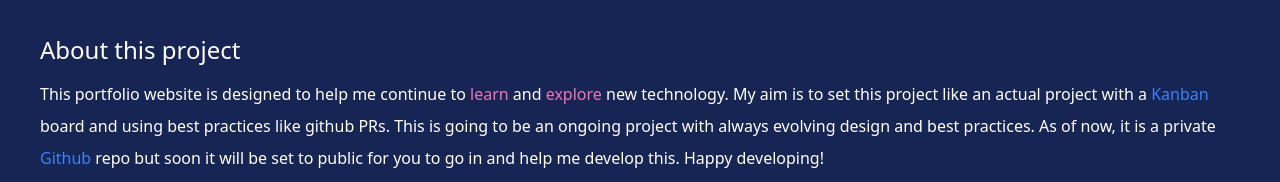
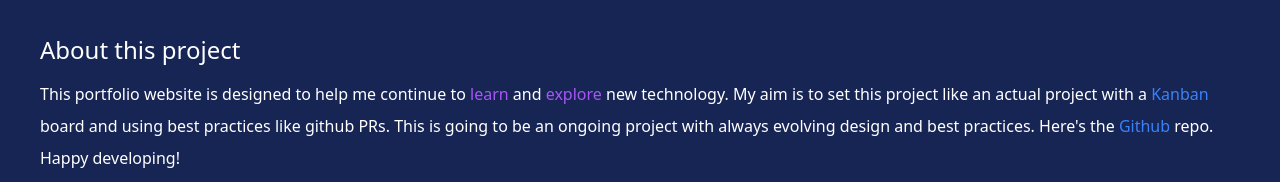
Before and after one commit to SalilMonga/SalilMonga.github.io, a Next.js app in the folder react-portfolio/: page /aboutMe in a window 1280 px wide. Shown: the part 770-952 px from the top of the page. Built offline with nearby package versions, Linux system fonts and the light colour scheme.

Commit message:
chore: Fixed non clickable words and updated gitignore

```diff
--- a/react-portfolio/app/secondPage/secondPage.tsx
+++ b/react-portfolio/app/secondPage/secondPage.tsx
@@ -3,12 +3,22 @@ export const SecondPage = () => {
     <div>
       <h3 className="py-1 text-2xl dark:text-white">About this project</h3>
       <p className="text-md text-gray-80 py-2 leading-8 dark:text-white">
-        This portfolio website is designed to help me continue to
-        <span className="text-purple-500 dark:text-pink-400"> learn</span> and
-        <span className="text-purple-500  dark:text-pink-400">
-          {" "}
-          explore
-        </span>{" "}
+        This portfolio website is designed to help me continue to{" "}
+        <a
+          className="text-purple-500 hover:text-pink-400"
+          href="https://nextjs.org/"
+          target="_blank"
+        >
+          learn{" "}
+        </a>
+        and{" "}
+        <a
+          className="text-purple-500  hover:text-pink-400"
+          href="https://gsap.com/"
+          target="_blank"
+        >
+          explore{" "}
+        </a>
         new technology. My aim is to set this project like an actual project
         with a{" "}
         <a
@@ -16,20 +26,19 @@ export const SecondPage = () => {
           className="text-blue-500 hover:text-green-400"
           target="_blank"
         >
-          Kanban
-        </a>{" "}
+          Kanban{" "}
+        </a>
         board and using best practices like github PRs. This is going to be an
-        ongoing project with always evolving design and best practices. As of
-        now, it is a private{" "}
+        ongoing project with always evolving design and best practices. Here's
+        the{" "}
         <a
           href="https://github.com/SalilMonga/my-portfolio"
           className="text-blue-500 hover:text-green-400"
           target="_blank"
         >
-          Github
-        </a>{" "}
-        repo but soon it will be set to public for you to go in and help me
-        develop this. Happy developing!
+          Github{" "}
+        </a>
+        repo. Happy developing!
       </p>
     </div>
   );
```
Also changed, not shown: 1 other file (tests, documents, lock files or other folders).
